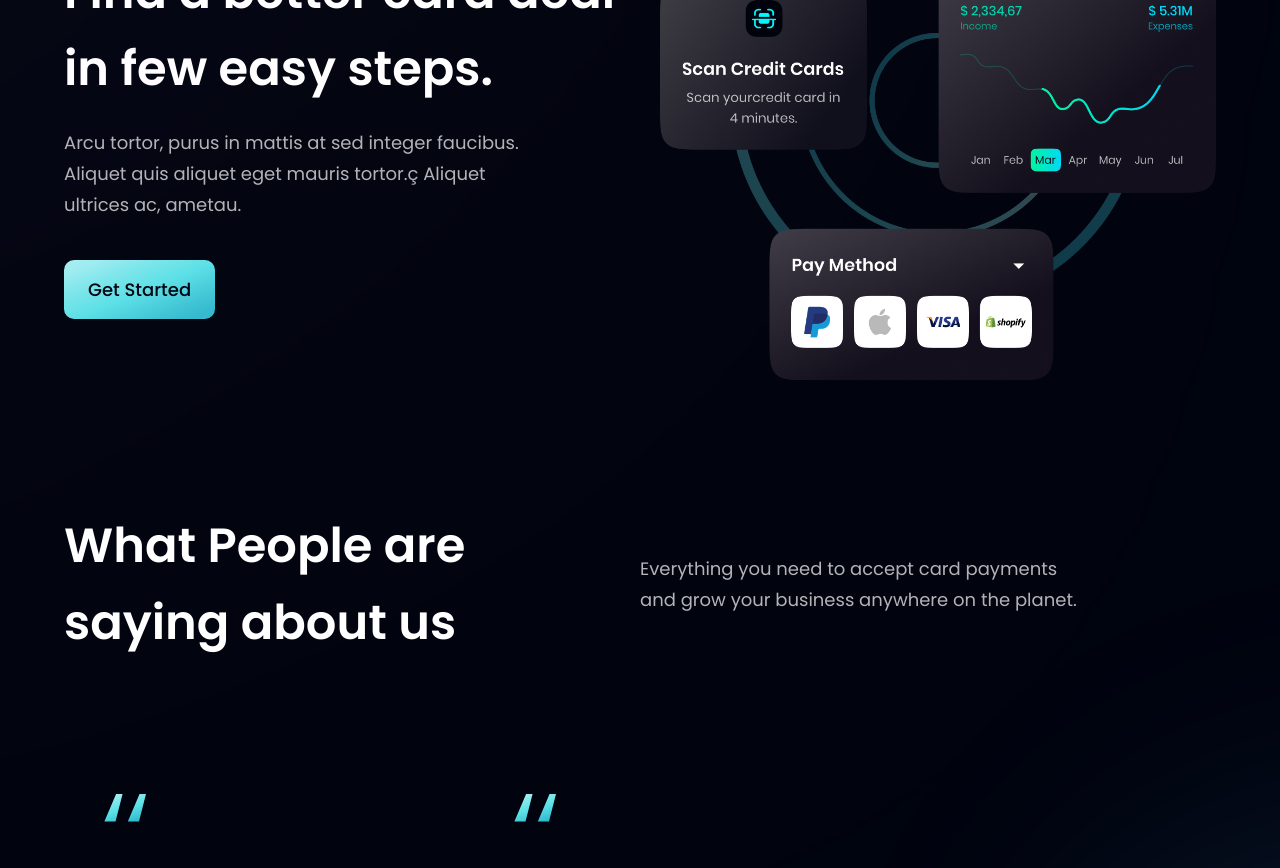
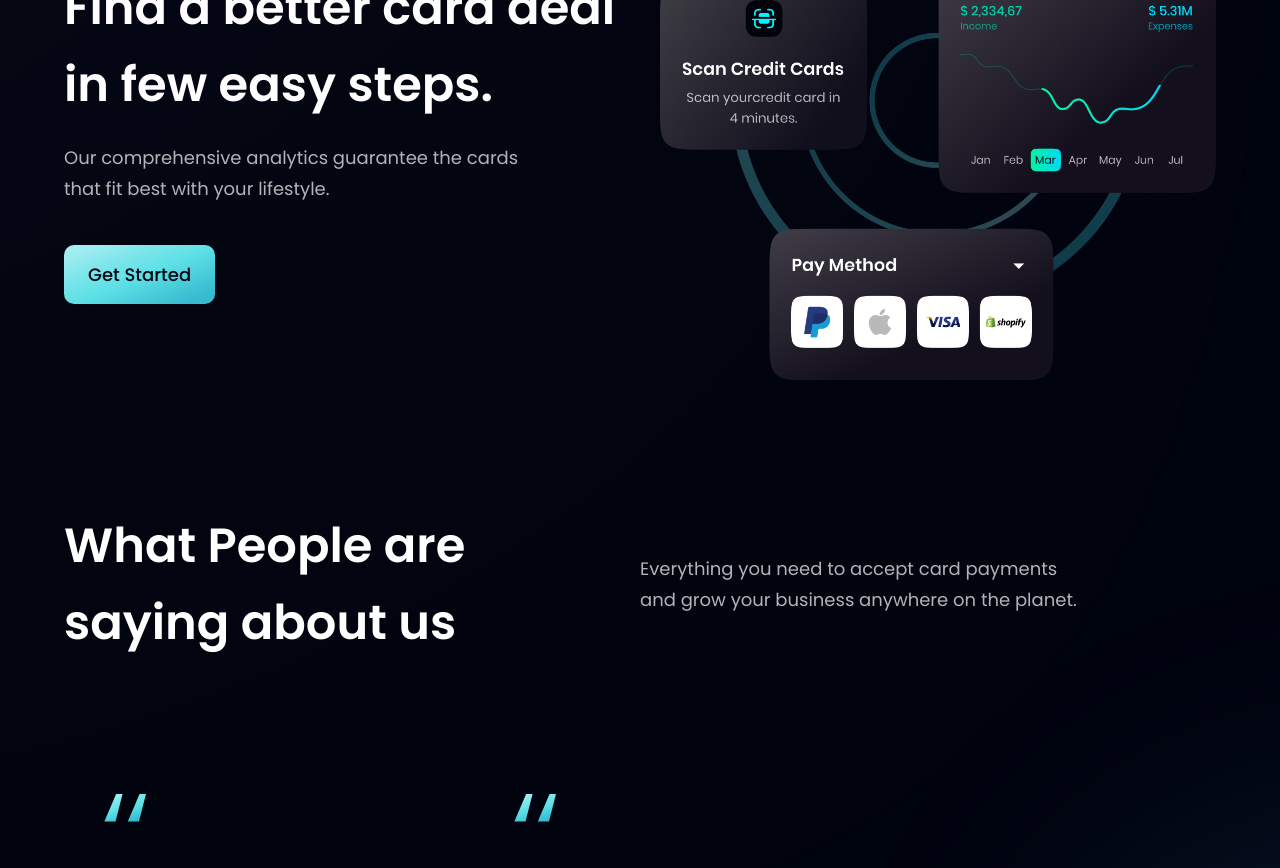
Before and after one commit to cloak-codes/cloak-Banking, a React (Vite) app: page / in a window 1280 px wide. Shown: the part 2360-3228 px from the top of the page. Built offline with nearby package versions, Linux system fonts and the light colour scheme.

Commit message:
Update CardDeal.jsx

```diff
--- a/src/components/CardDeal.jsx
+++ b/src/components/CardDeal.jsx
@@ -10,8 +10,7 @@ const CardDeal = () => (
         steps.
       </h2>
       <p className={`${styles.paragraph} max-w-[470px] mt-5`}>
-        Arcu tortor, purus in mattis at sed integer faucibus. Aliquet quis
-        aliquet eget mauris tortor.ç Aliquet ultrices ac, ametau.
+        Our comprehensive analytics guarantee the cards that fit best with your lifestyle.
       </p>
 
       <Button styles={`mt-10`} />
```
